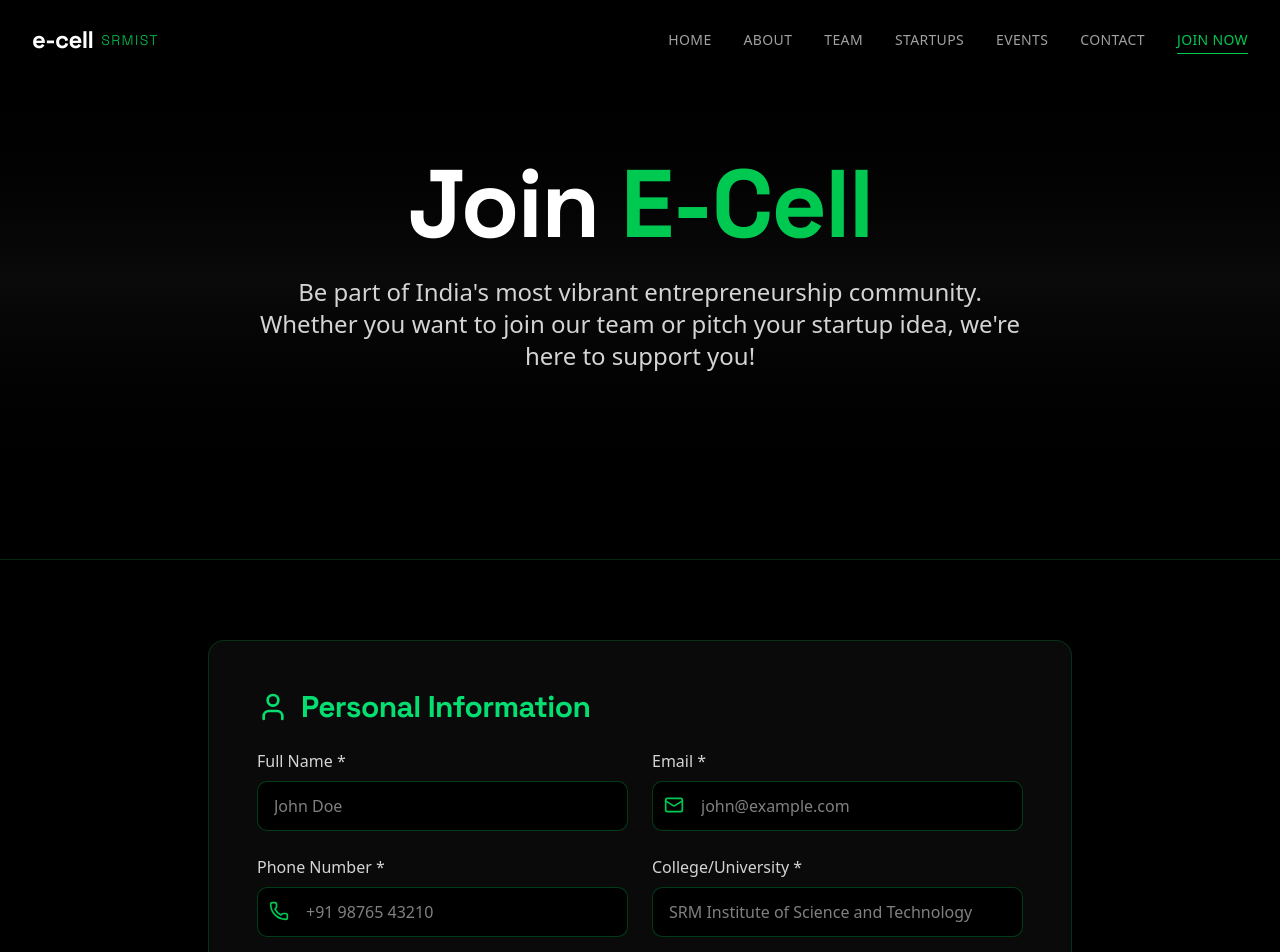
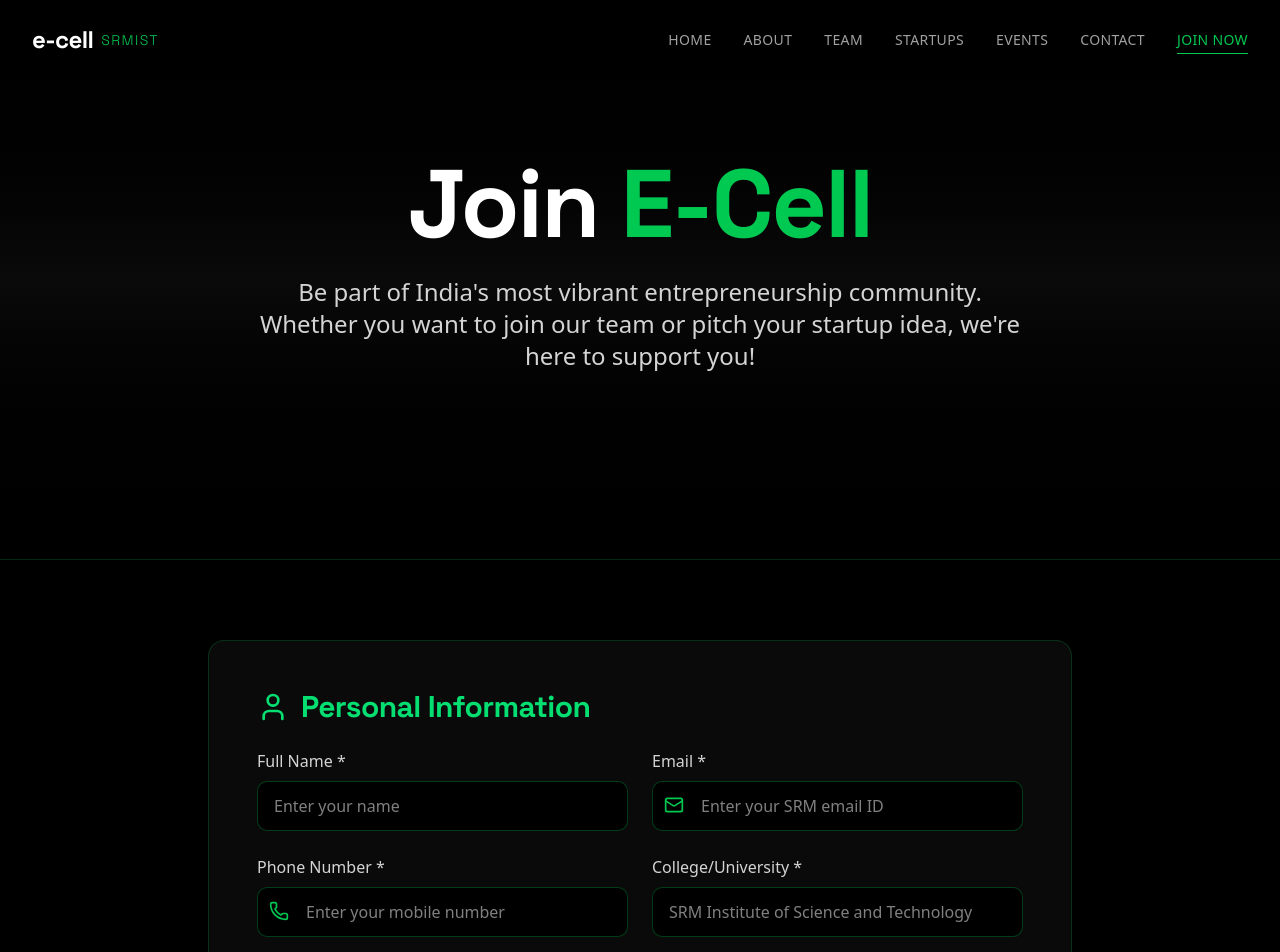
Before and after one commit to Mithurn/ecell-website, a React (Vite) app in the folder ecell/: page /recruitments in a window 1280 px wide. Shown: the top 952 px of the page. Built offline with nearby package versions, Linux system fonts and the light colour scheme; a web font is replaced by a local one.

Commit message:
Update Recruitments form placeholders

```diff
--- a/ecell/src/pages/Recruitments/Recruitments.jsx
+++ b/ecell/src/pages/Recruitments/Recruitments.jsx
@@ -123,7 +123,7 @@ const Recruitments = () => {
                       onChange={handleChange}
                       required
                       className="w-full px-4 py-3 bg-black border border-green-500/30 rounded-lg text-white focus:outline-none focus:border-green-500 transition-colors"
-                      placeholder="John Doe"
+                      placeholder="Enter your name"
                     />
                   </div>
                   <div>
@@ -137,7 +137,7 @@ const Recruitments = () => {
                         onChange={handleChange}
                         required
                         className="w-full pl-12 pr-4 py-3 bg-black border border-green-500/30 rounded-lg text-white focus:outline-none focus:border-green-500 transition-colors"
-                        placeholder="john@example.com"
+                        placeholder="Enter your SRM email ID"
                       />
                     </div>
                   </div>
@@ -152,7 +152,7 @@ const Recruitments = () => {
                         onChange={handleChange}
                         required
                         className="w-full pl-12 pr-4 py-3 bg-black border border-green-500/30 rounded-lg text-white focus:outline-none focus:border-green-500 transition-colors"
-                        placeholder="+91 98765 43210"
+                        placeholder="Enter your mobile number"
                       />
                     </div>
                   </div>
```
